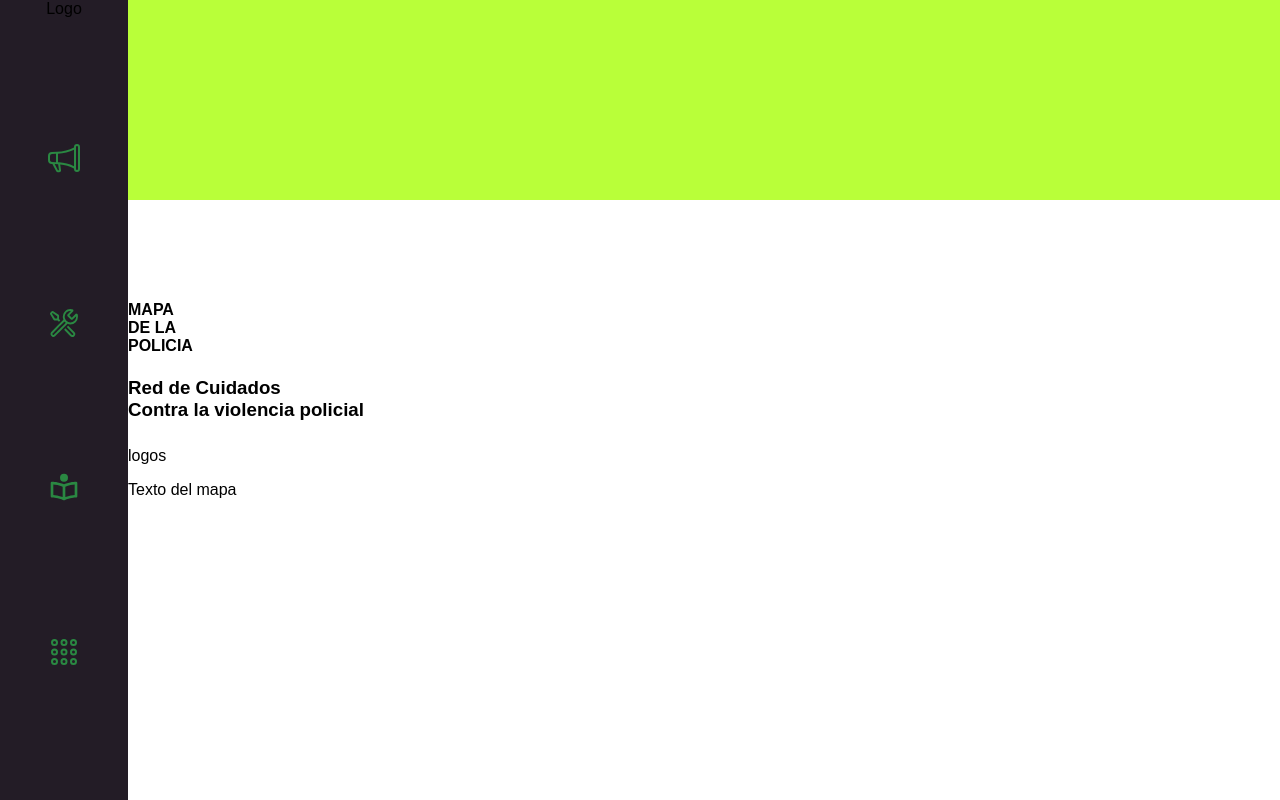
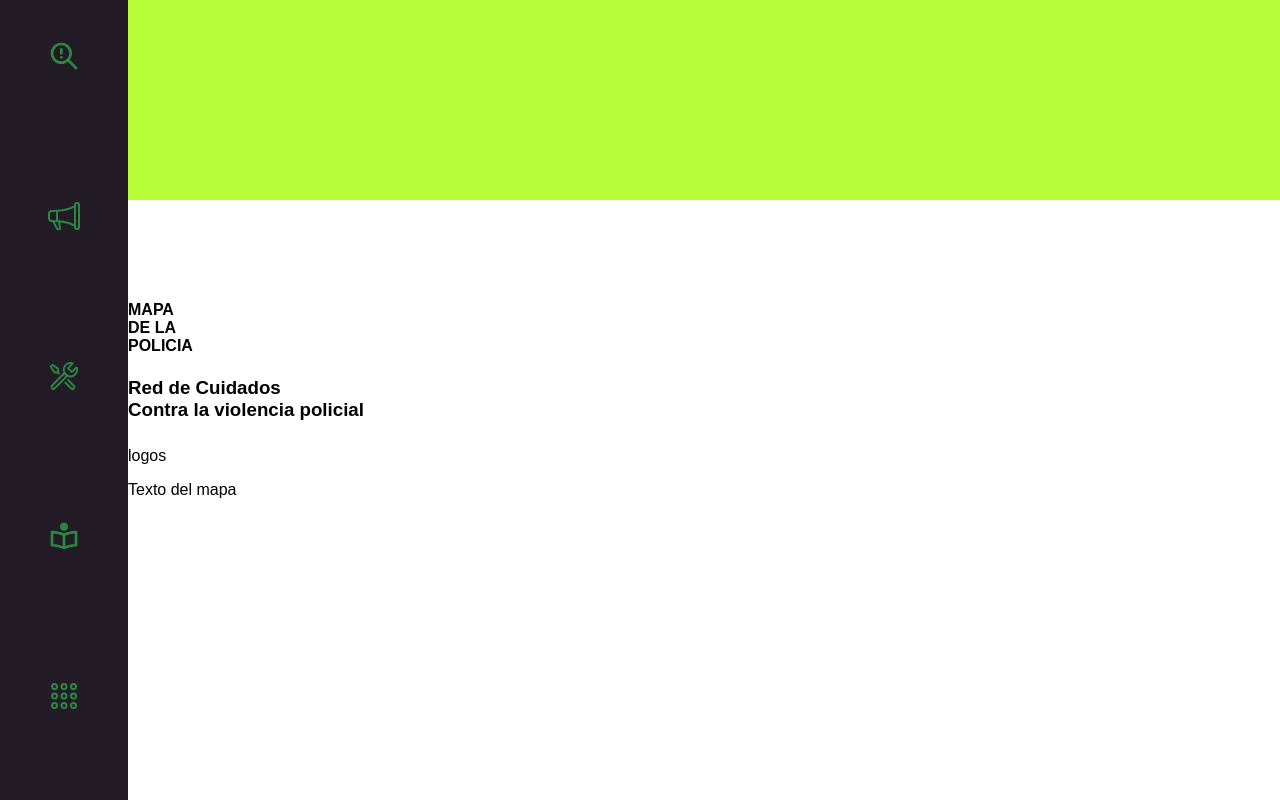
Before and after one commit to edipoarg/mapa, a React (Vite) app: page /#/nosotrxs in a window 1280 px wide. Built offline with nearby package versions, Linux system fonts and the light colour scheme; a web font is replaced by a local one.

Commit message:
closes #8 - Navbar ready

```diff
--- a/src/components/navbar/Navbar.jsx
+++ b/src/components/navbar/Navbar.jsx
@@ -7,10 +7,12 @@ const Navbar = () => {
 
   return (
     <section id="NavBar" className={styles.Navbar}>
-     <section> Logo </section>
+     <Link to='/'>
+          <Icons icon='mapa' className={styles.Button} iconSize="2rem" />
+        </Link>
       {iconList.map((icon, index) => (
         <Link to={`/${icon}`} key={index}>
-          <Icons icon={icon} className={styles.Boton} iconSize="2rem" />
+          <Icons icon={icon} className={styles.Button} iconSize="2rem" />
         </Link>
       ))}
     </section>
--- a/src/components/navbar/Navbar.module.css
+++ b/src/components/navbar/Navbar.module.css
@@ -1,4 +1,5 @@
 /* Navbar.module.css */
+
 .Boton {
   border: none;  /* Elimina el borde */
   padding: 0;
@@ -12,7 +13,6 @@
   text-justify: center;
   justify-items: center;
   justify-self: center;
-
 }
 
 /* Estilos base para la Navbar */
@@ -53,16 +53,13 @@
     justify-self: center;
   }
 
-  .Boton{
+  .Button{
     color: #2a8842;
-
+    padding-top: 5vh;
   }
 
-  .Boton:hover{
+  .Button:hover{
     color: white;
-
   }
 
-
-
 }
```
